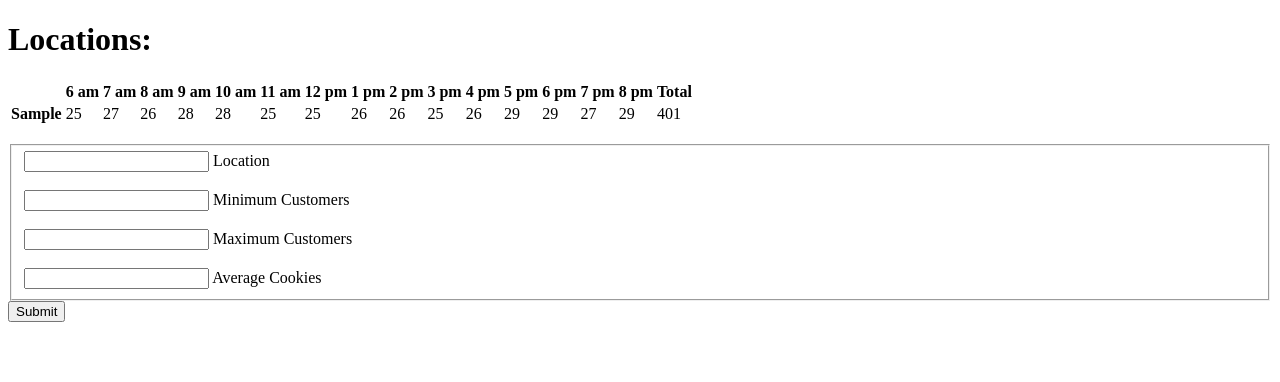
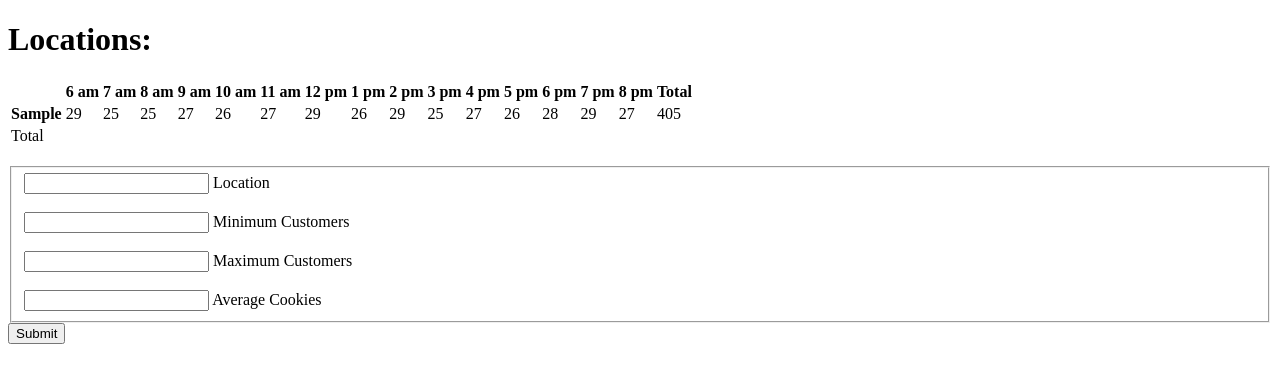
Before and after one commit to britinimalloy/cookie-stand, a plain HTML site: page sales.html in a window 1280 px wide. Both pictures are taken after typing "Sample", "5", "5", "5" into the empty fields and a click on the button "Submit". Drawn offline with Linux system fonts and the light colour scheme.

Commit message:
well, the footer is now working...images downloaded...LOL

```diff
--- a/js/app.js
+++ b/js/app.js
@@ -1,13 +1,25 @@
 'use strict';
+// =======variables================================================
 var table = document.createElement('table');
+var tBody = document.createElement('tbody');
+var tFooter = document.createElement('tfoot');
+
 
 var hours = [' 6 am ',' 7 am ',' 8 am ',' 9 am ',' 10 am ',' 11 am ' ,' 12 pm ',' 1 pm ',' 2 pm ',' 3 pm ',' 4 pm ',' 5 pm ',' 6 pm ',' 7 pm ',' 8 pm ', ' Total '];
 
-// get random numbers
+var storeHourlySales = ['Total'];// for pushing in the total randomCookies for each hour
+
+var hourlyTotals = [];// add each proper index from each array to this one
+
+var stores = [];// for the store objects
+
+var cookieSales = [];
+
+// =====get random numbers========================================
 var findRandomCookies = function (store) {
   var total = 0;
-  var cookieSales = [];
-  for (var i = 0; i < 15; i++) {
+  // var cookieSales = [];
+  for (var i = 0; i < hours.length - 1 ; i++) {
     var sales = Math.floor((Math.random() * (store.maxCust - store.minCust + 1) + store.minCust) * store.avgCookies);
     cookieSales.push(sales);
     total += sales;
@@ -22,27 +34,36 @@ function CreateStores (name, minCust, maxCust, avgCookies) {
   this.minCust = parseInt(minCust);
   this.maxCust = parseInt(maxCust);
   this.avgCookies = parseFloat(avgCookies);
+  cookieSales = [];
   this.randomCookies = findRandomCookies(this);
+  stores.push(this);
 }
-
+console.log(stores);
 // function to create and populate the rows of the table
-CreateStores.prototype.render = function(table) {
-  var random = findRandomCookies(this);
-  var row = document.createElement('tr');
-  table.appendChild(row);
+CreateStores.prototype.render = function() {
+  //var random = findRandomCookies(this);
+  var row1 = document.createElement('tr');
+  tBody.appendChild(row1);
 
   var th = document.createElement('th');
   th.textContent = this.name;
-  row.appendChild(th);
+  row1.appendChild(th);
 
-  for (var i = 0; i < 16; i++) {
+  for (var i = 0; i < hours.length; i++) {
     var td1 = document.createElement('td');
-    td1.textContent = random[i];
-    row.appendChild(td1);
+    td1.textContent = this.randomCookies[i];
+    row1.appendChild(td1);
   }
+
+  var totsHrs = 0;
+  for (var ii = 0; ii < stores.length; ii++) {
+    var stHrTotals ;
+    totsHrs += stHrTotals;
+  }
+  storeHourlySales.push(totsHrs);
+  return storeHourlySales;
 };
-
-// =========event handling=========================================
+// =========event handling========================================
 var locationForm = document.getElementById('addLocationsInformation');// this facilitates DOM access
 
 locationForm.addEventListener('submit',
@@ -58,7 +79,7 @@ locationForm.addEventListener('submit',
     newLocation.custMin = custMin;
     newLocation.custMax = custMax;
     newLocation.cookieAvg = cookieAvg;
-    newLocation.render(table);
+    newLocation.render();
     locationForm.reset();
   }
 );
@@ -70,15 +91,31 @@ function tableRender () {
   var parentElement = document.getElementById('locations');
   parentElement.appendChild(table);
 
+  var tHead = document.createElement('thead');
+  table.appendChild(tHead);
+
+  table.appendChild(tBody);
+
+  table.appendChild(tFooter);
+
   var row1 = document.createElement('tr');
-  table.appendChild(row1);
+  tHead.appendChild(row1);
+
+  var row2 = document.createElement('tr');
+  tFooter.appendChild(row2);
 
   var th = document.createElement('th');
   row1.appendChild(th);
 
-  for (var i = 0; i < 16; i++) {
-    var th1 = document.createElement('th');
-    th1.textContent = hours[i];
-    row1.appendChild(th1);
+  for (var i = 0; i < hours.length; i++) {
+    th = document.createElement('th');
+    th.textContent = hours[i];
+    row1.appendChild(th);
+  }
+
+  for (var ii = 0; ii < storeHourlySales.length; ii++) {
+    var td = document.createElement('td');
+    td.textContent = storeHourlySales[ii];
+    row2.appendChild(td);
   }
 }
```
Also changed, not shown: sales.html (+5 -0 lines), images/chinook.jpg (added), images/cutter.jpeg (added), images/family.jpg (added), images/fish.jpg (added), images/frosted-cookie.jpg (added), images/shirt.jpg (added).
